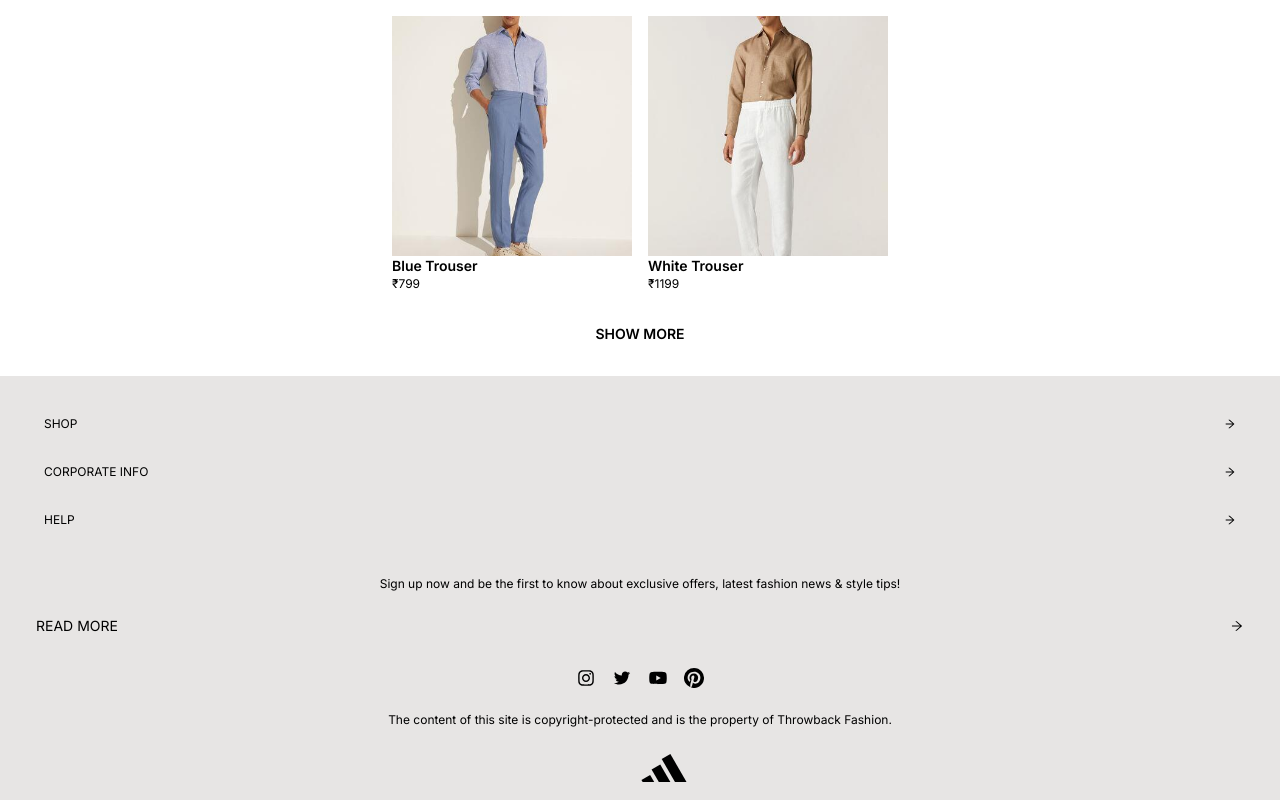
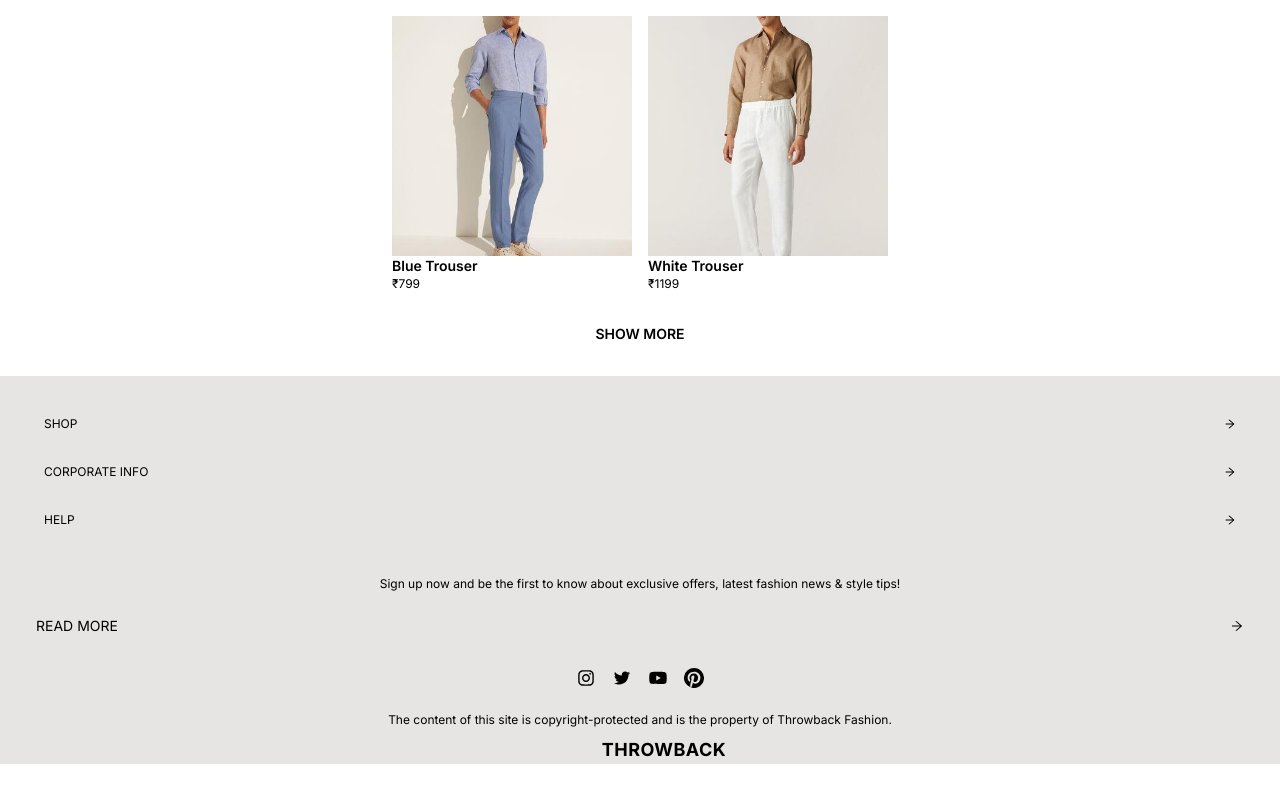
Before and after one commit to DeepakChowdry-bit/Throwback, a Next.js app: page / in a window 1280 px wide. Shown: the part 2355-3155 px from the top of the page. After the commit the page ends 3119 px from the top, so only its background shows below. Built offline with nearby package versions, Linux system fonts and the light colour scheme.

Commit message:
Update Footer.js
logo changed

```diff
--- a/app/components/Footer.js
+++ b/app/components/Footer.js
@@ -1,7 +1,6 @@
 import React from 'react'
 import { AiOutlineArrowRight, AiOutlineTwitter, AiOutlineInstagram, AiFillYoutube } from "react-icons/ai";
 import { BsPinterest } from "react-icons/bs";
-import { CgAdidas } from "react-icons/cg";
 
 
 const Footer = () => {
@@ -25,7 +24,7 @@ const Footer = () => {
                         <BsPinterest className='mx-2 text-xl' />
                     </div>
                     <h3 className='text-center w-full my-2 text-xs'>The content of this site is copyright-protected and is the property of Throwback Fashion.</h3>
-                    <CgAdidas className="text-5xl font-thin ml-2 lg:ml-6 w-full text-center my-2" />
+                    <span className="text-lg tracking-wide font-bold ml-3 lg:ml-6 w-full text-center">THROWBACK</span>
                 </div>
             </footer>
         </div>
```
